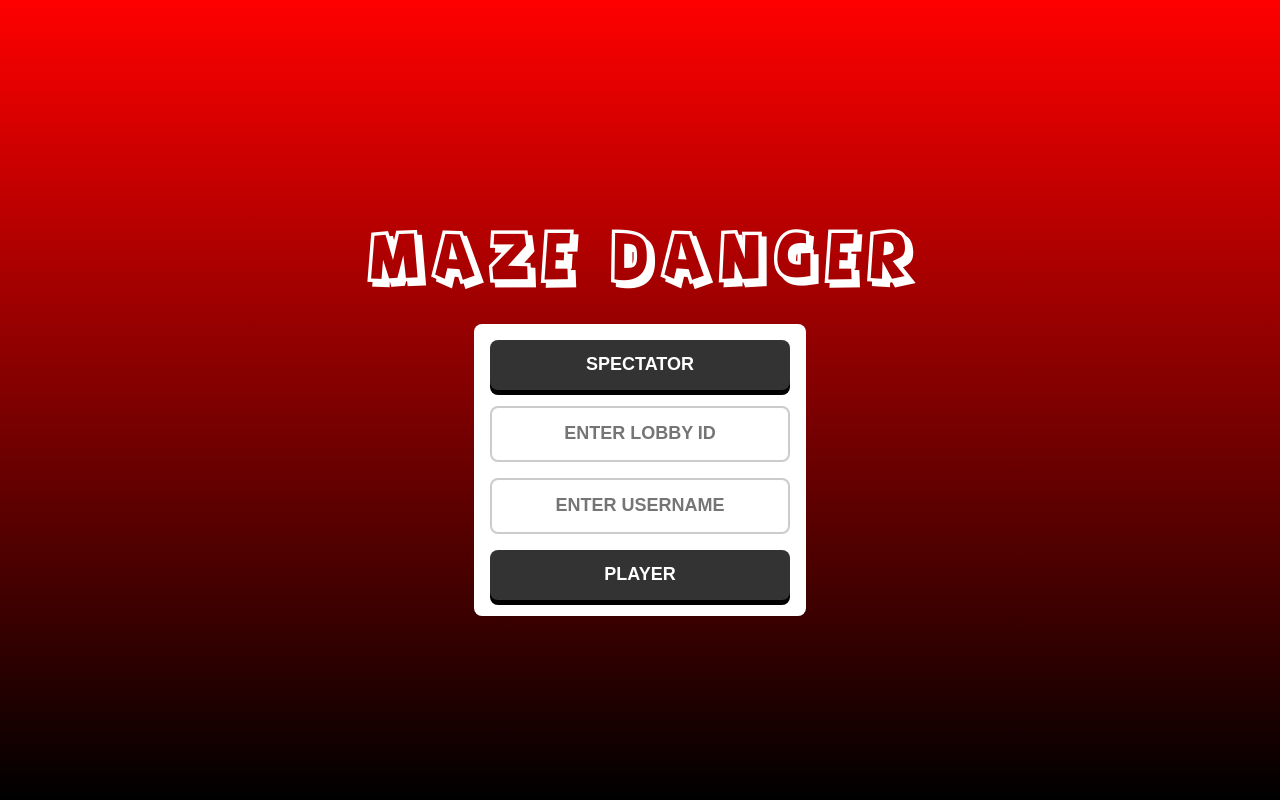
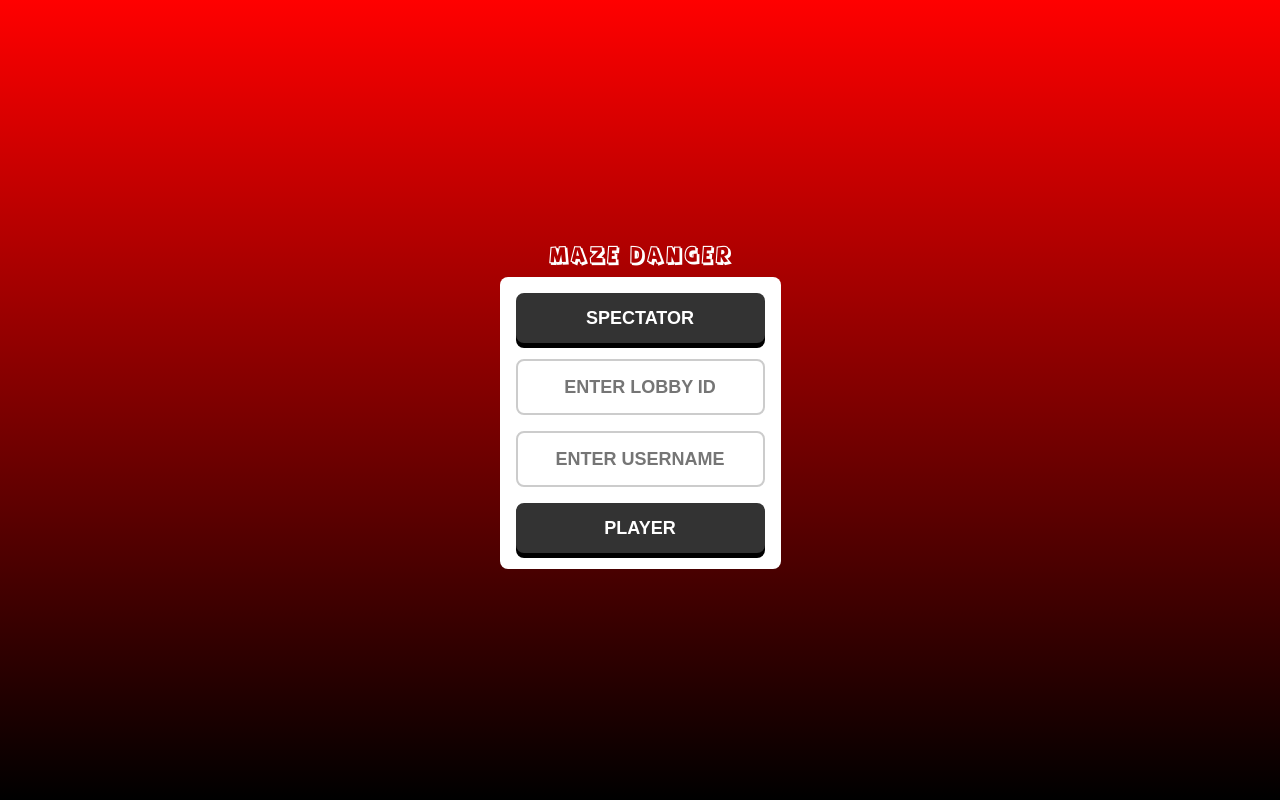
Before and after one commit to tumieK/MazeGameGen, a website: page MazeGenGame/public/index.html in a window 1280 px wide. Drawn offline with Linux system fonts and the light colour scheme.

Commit message:
Update index.css

```diff
--- a/MazeGenGame/public/css/index.css
+++ b/MazeGenGame/public/css/index.css
@@ -22,7 +22,7 @@ body {
 /* Style for the main heading */
 h1 {
     font-family: 'agent_redregular'; /* Custom font */
-    font-size: 3rem; /* Large font size */
+    font-size: 1rem; /* Large font size */
     text-align: center; /* Centered text */
 }
 
```
